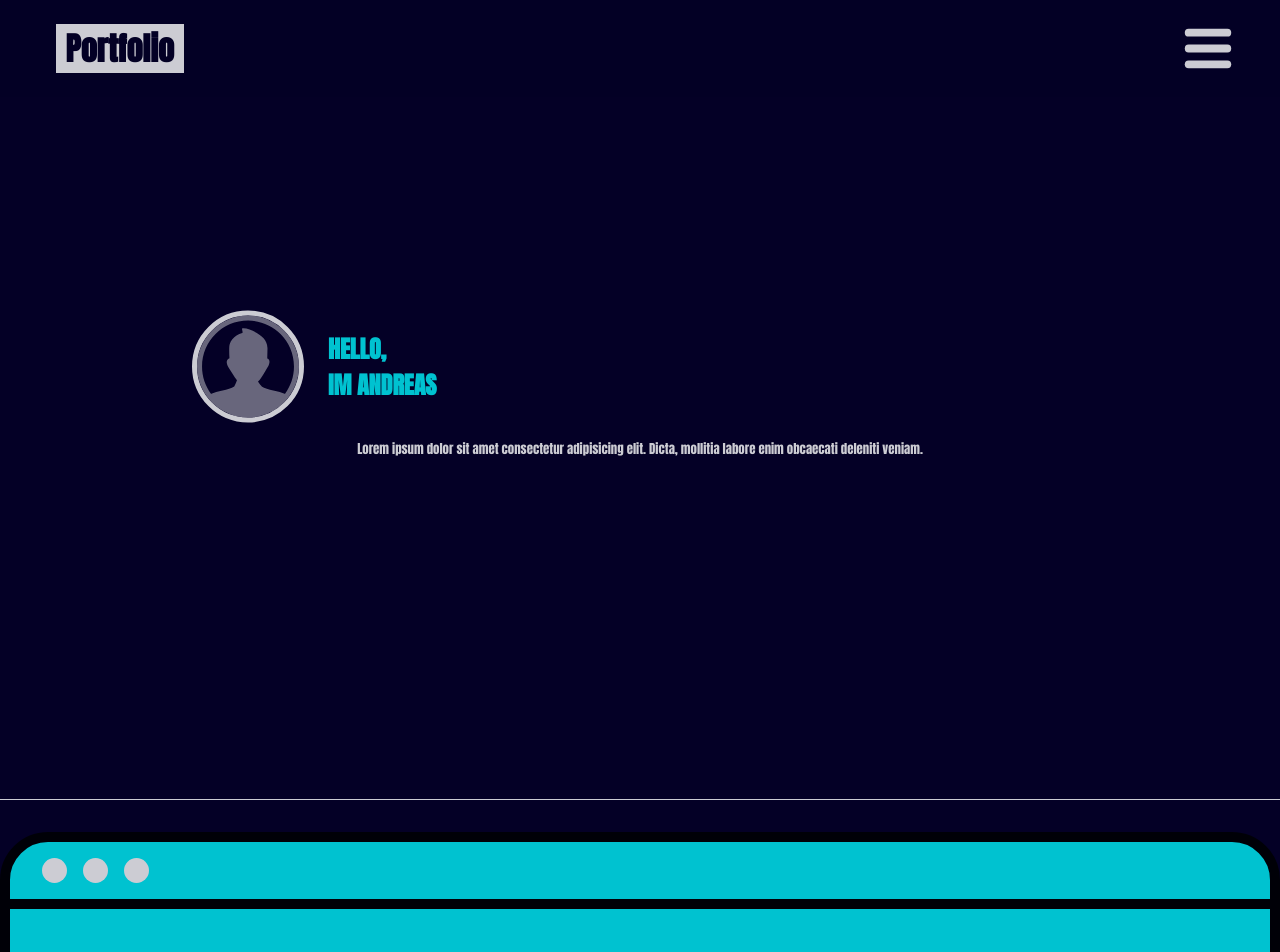
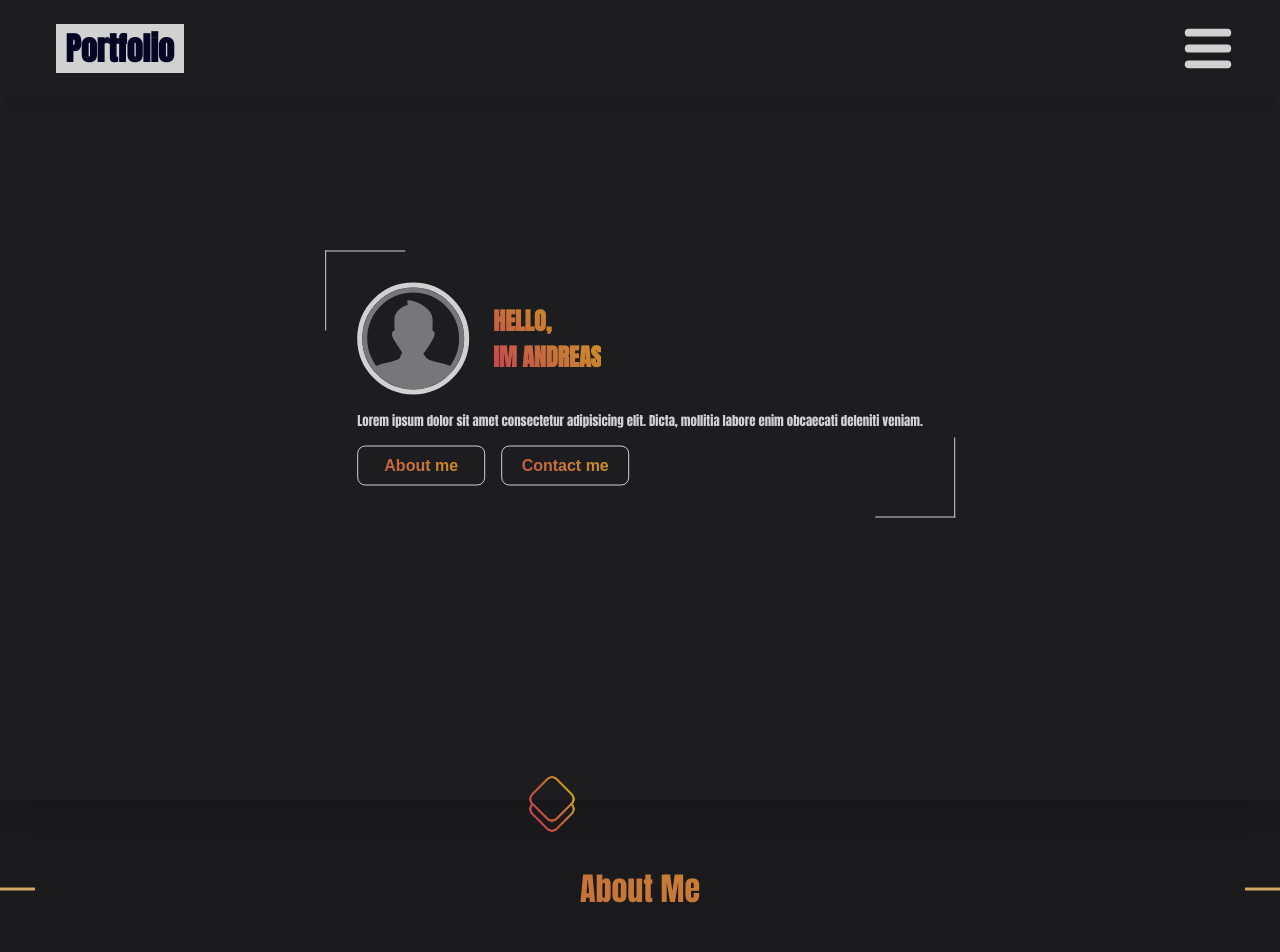
Before and after one commit to rojahno/Portfolio, a React (Create React App) app: page / in a window 1280 px wide. Shown: the top 952 px of the page. Built offline with nearby package versions, Linux system fonts and the light colour scheme.

Commit message:
Change to dark theme

```diff
--- a/src/App.css
+++ b/src/App.css
@@ -4,17 +4,13 @@
     box-sizing: border-box;
 }
 
-body > #root > .app {
-    /* height: 100vh; */
-    /* width: 100vw; */
-}
-
 body {
     font-family: "Ubuntu", sans-serif;
     font-family: "Anton", sans-serif;
     color: #333336;
-    background-color: #1682ad;
-    background-color: #040026;
+    background-color: #1d1d20;
+    /* background-color: #1682ad; */
+    /* background-color: #040026; */
     opacity: 0.8;
     /* background-image: linear-gradient(#f9f9f9 1px, transparent 1px), */
     /* linear-gradient(to right, #f9f9f9 1px, #aedfb5 1px); */
--- /dev/null
+++ b/src/components/AboutMe/AboutMe.css
@@ -0,0 +1,8 @@
+.about-me {
+    margin-top: 2em;
+    display: flex;
+    flex-direction: column;
+    align-items: center;
+    justify-content: center;
+    text-align: center;
+}
--- /dev/null
+++ b/src/components/AboutMe/AboutMe.tsx
@@ -0,0 +1,5 @@
+import "./AboutMe.css";
+
+export const AboutMe = () => {
+    return <div className="about-me"></div>;
+};
--- a/src/components/header/Header.css
+++ b/src/components/header/Header.css
@@ -2,7 +2,7 @@
     position: fixed;
     width: 100%;
     color: #fff;
-    background-color: #040026;
+    background-color: #1d1d20;
     overflow: hidden;
     display: flex;
     flex-direction: row;
@@ -10,7 +10,8 @@
     align-items: center;
     padding: 1.5em;
     z-index: 2;
-    /* background-color: rgba(0, 0, 0, 0.4); */
+    box-shadow: rgba(0, 0, 0, 0.1) 0px 20px 25px -5px, rgba(0, 0, 0, 0.04) 0px 10px 10px -5px;
+    /* background-color: rgba(0, 0, 0, 0.1); */
 }
 
 .title {
--- a/src/components/layout/Layout.css
+++ b/src/components/layout/Layout.css
@@ -4,6 +4,15 @@
     display: flex;
     flex-direction: column;
     justify-content: flex-start;
-    border-bottom: solid 1px #fff;
+    /* border-bottom: solid 1px #fff; */
+    box-shadow: rgba(0, 0, 0, 0.1) 0px 20px 25px -5px, rgba(0, 0, 0, 0.04) 0px 10px 10px -5px;
     /* border: solid 1px #fff; */
 }
+
+.stack {
+    width: 5em;
+    height: 5em;
+    position: absolute;
+    top: 95.5%;
+    left: 40%;
+}
--- a/src/components/layout/Layout.tsx
+++ b/src/components/layout/Layout.tsx
@@ -1,4 +1,6 @@
 import "./Layout.css";
+import stack from "../../assets/stack.svg";
+
 interface LayoutProps {
     children?: React.ReactNode;
 }
@@ -6,7 +8,8 @@ interface LayoutProps {
 export const Layout = (props: LayoutProps) => {
     return (
         <section className="layout">
-           {props.children}
+            {props.children}
+            <img className="stack" src={stack} alt={"stack"} />
         </section>
     );
 };
--- a/src/components/profile/Profile.css
+++ b/src/components/profile/Profile.css
@@ -1,14 +1,39 @@
 .profile {
-    width: 70%;
     position: absolute;
     top: 48%;
     left: 50%;
     transform: translate(-50%, -50%);
+    padding: 2em;
 }
+
+.profile:before,
+.profile > :first-child:before {
+    position: absolute;
+    width: 80px;
+    height: 80px;
+    border-color: white; /* or whatever colour */
+    border-style: solid; /* or whatever style */
+    content: " ";
+    padding: 1em;
+}
+
+.profile:before {
+    top: 0;
+    left: 0;
+    border-width: 1px 0 0 1px;
+}
+
+.profile > :first-child:before {
+    bottom: 0;
+    right: 0;
+    border-width: 0 1px 1px 0;
+}
+
 .profile-container {
     display: flex;
     flex-direction: column;
-    align-items: center;
+    align-items: flex-start;
+    justify-content: flex-start;
     gap: 1em;
 }
 
@@ -27,7 +52,7 @@
     width: 100%;
     display: flex;
     flex-direction: row;
-    justify-content: center;
+    justify-content: flex-start;
     align-items: center;
 }
 
@@ -35,18 +60,23 @@
     width: 100%;
     gap: 1em;
     font-size: 0.8em;
-    text-align: center;
+    text-align: start;
     color: #fff;
-
 }
 .profile-name {
-    width: 100%;
     gap: 1em;
     margin-left: 1em;
     font-size: 1.5em;
-    color: #00f3fc;
     font-weight: 600;
     justify-self: center;
+    background-color: #f3ec78;
+    background-image: linear-gradient(45deg, #f14d5c, #f3903f, #fdc70c);
+    background-size: 100%;
+    background-clip: text;
+    -webkit-background-clip: text;
+    -moz-background-clip: text;
+    -webkit-text-fill-color: transparent;
+    -moz-text-fill-color: transparent;
 }
 
 .profile-title {
@@ -56,3 +86,31 @@
     font-weight: 600;
     justify-self: center;
 }
+
+.button-container {
+    width: 100%;
+    display: flex;
+    flex-direction: row;
+    justify-content: flex-start;
+    align-items: flex-start;
+    gap: 1em;
+}
+
+.profile-button {
+    width: 8em;
+    height: 2.5em;
+    border-radius: 0.5em;
+    border: solid 1px #fff;
+    background-color: #fff;
+    color: #040026;
+    font-size: 1em;
+    font-weight: 600;
+    background-image: linear-gradient(45deg, #f14d5c, #f3903f, #fdc70c);
+    background-size: 100%;
+    background-clip: text;
+    -webkit-background-clip: text;
+    -moz-background-clip: text;
+    -webkit-text-fill-color: transparent;
+    -moz-text-fill-color: transparent;
+    cursor: pointer;
+}
--- a/src/components/profile/Profile.tsx
+++ b/src/components/profile/Profile.tsx
@@ -17,6 +17,10 @@ export const Profile = () => {
                     Lorem ipsum dolor sit amet consectetur adipisicing elit. Dicta, mollitia labore enim obcaecati
                     deleniti veniam.
                 </div>
+                <div className="button-container">
+                    <button className="profile-button">About me</button>
+                    <button className="profile-button">Contact me</button>
+                </div>
             </div>
         </div>
     );
--- /dev/null
+++ b/src/components/title/SectionTitle.css
@@ -0,0 +1,41 @@
+.section-title {
+    text-transform: capitalize;
+    text-align: center;
+    position: relative;
+    padding-left: 45px;
+    padding-right: 45px;
+    font-size: 2em;
+    margin-top: 2em;
+    background-image: linear-gradient(45deg, #f14d5c, #f3903f, #fdc70c);
+    background-size: 100%;
+    background-clip: text;
+    -webkit-background-clip: text;
+    -moz-background-clip: text;
+    -webkit-text-fill-color: transparent;
+    -moz-text-fill-color: transparent;
+}
+
+.section-title::before {
+    content: "";
+    display: block;
+    position: absolute;
+    right: 0px;
+    top: 50%;
+    transform: translate(0px, -50%);
+    background-color: rgb(255, 204, 115);
+    height: 3px;
+    width: 35px;
+}
+
+.section-title::after {
+    content: "";
+    display: block;
+    position: absolute;
+    left: 0px;
+    right: auto;
+    top: 50%;
+    transform: translate(0px, -50%);
+    background-color: rgb(255, 204, 115);
+    height: 3px;
+    width: 35px;
+}
--- /dev/null
+++ b/src/components/title/SectionTitle.tsx
@@ -0,0 +1,8 @@
+import "./SectionTitle.css";
+interface TitleProps {
+    text?: React.ReactNode;
+}
+
+export const Sectiontitle = (props: TitleProps) => {
+    return <div className="section-title">{props.text}</div>;
+};
--- a/src/pages/frontpage/FrontPage.css
+++ b/src/pages/frontpage/FrontPage.css
@@ -0,0 +1,4 @@
+.layout:nth-child(even) {
+    background: #00000020;
+    /* border: solid 1px #fff; */
+}
--- a/src/pages/frontpage/FrontPage.tsx
+++ b/src/pages/frontpage/FrontPage.tsx
@@ -1,31 +1,30 @@
+import { AboutMe } from "../../components/AboutMe/AboutMe";
 import { Header } from "../../components/header/Header";
 import { Layout } from "../../components/layout/Layout";
 import { BrowserWindow } from "../../components/mainBrowser/BrowserWindow";
 import { Profile } from "../../components/profile/Profile";
+import { Sectiontitle } from "../../components/title/SectionTitle";
 import "./FrontPage.css";
 
 export const FrontPage = () => {
     return (
-        <div>
+        <div className="frontpage">
             <Layout>
                 <Header />
                 <Profile />
             </Layout>
 
             <Layout>
-                <BrowserWindow backgroundColor="#00f3fc"></BrowserWindow>
+                <Sectiontitle text={"About Me"} />
+                <AboutMe />
             </Layout>
 
             <Layout>
-                <BrowserWindow backgroundColor="#ffbcff"></BrowserWindow>
+                <Sectiontitle text={"Technology"} />
             </Layout>
 
             <Layout>
-                <BrowserWindow backgroundColor="#d569f6"></BrowserWindow>
-            </Layout>
-
-            <Layout>
-                <BrowserWindow backgroundColor="#6c1fd3"></BrowserWindow>
+                <Sectiontitle text={"Projects"} />
             </Layout>
         </div>
     );
```
Also changed, not shown: src/assets/exploration-zoom-magnify-svgrepo-com.svg (added), src/assets/stack.svg (added).
